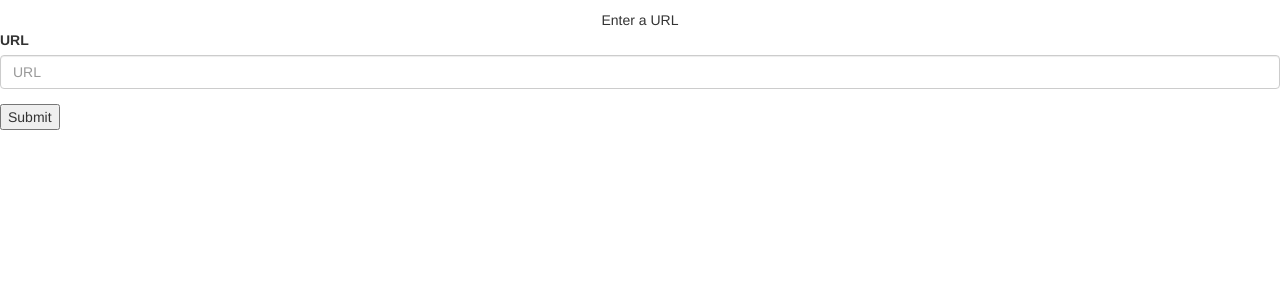
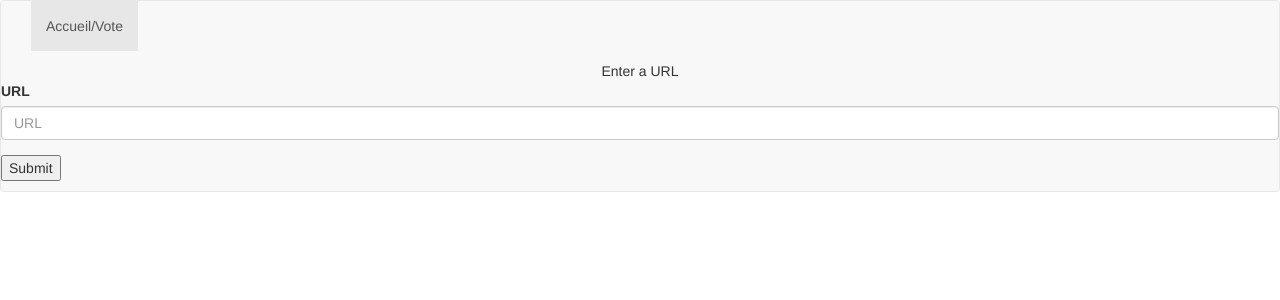
Before and after one commit to t00n/badsound, a Django app: page /add_music in a window 1280 px wide. Shown: the top 300 px of the page. Run offline with Django 3.2, Linux system fonts and the light colour scheme; some libraries are stand-ins or nearby versions.

Commit message:
[add] menu

```diff
--- a/badsound/templates/base.html
+++ b/badsound/templates/base.html
@@ -11,6 +11,18 @@
         <title>{% block title %}BadSound{% endblock %}</title>
     </head>
     <body>
+        <nav class="navbar navbar-default">
+            <div class="container-fluid">
+                <!-- Collect the nav links, forms, and other content for toggling -->
+                <div class="collapse navbar-collapse" id="bs-example-navbar-collapse-1">
+                    <ul class="nav navbar-nav">
+                        {% for link in menu %}
+                            <li class="active"><a href="{{link.url}}">{{link.message}}</a></li>
+                        {% endfor %}
+                    </ul>
+                </div>
+            </div>
+        <nav>
         {% block content %}
         {% endblock %}
     </body>
--- a/badsound/views.py
+++ b/badsound/views.py
@@ -6,16 +6,17 @@ from .models import Music, Vote
 from datetime import date
 
 def add_music(request):
-    if request.method == "GET":
-        form = AddMusicForm()
-    elif request.method == "POST":
+    if request.method == "POST":
         form = AddMusicForm(request.POST)
         if form.is_valid():
             music = form.save(commit=False)
             music.save()
-    return render(request, 'add_music.html', {'form': form})
+    menu = [{'url': reverse('add_vote'), 'message': 'Accueil/Vote'}]
+    form = AddMusicForm()
+    return render(request, 'add_music.html', {'form': form, 'menu': menu})
 
 def add_vote(request):
+    menu = [{'url': reverse('add_music'), 'message': 'Ajouter une musique'}]
     if request.method == "POST":
         form = AddVoteForm(request.POST)
         if form.is_valid():
@@ -27,6 +28,6 @@ def add_vote(request):
         form1.video_url = music1.url
         form2.video_url = music2.url
 
-        return render(request, 'add_vote.html', {'forms': [form1, form2]})
+        return render(request, 'add_vote.html', {'forms': [form1, form2], 'menu': menu})
     except ValueError:
-        return render(request, 'add_vote.html', { 'error': 'Pas assez de musiques. Rajoutez en !'})
+        return render(request, 'add_vote.html', { 'error': 'Pas assez de musiques. Rajoutez en !', 'menu': menu})
```
